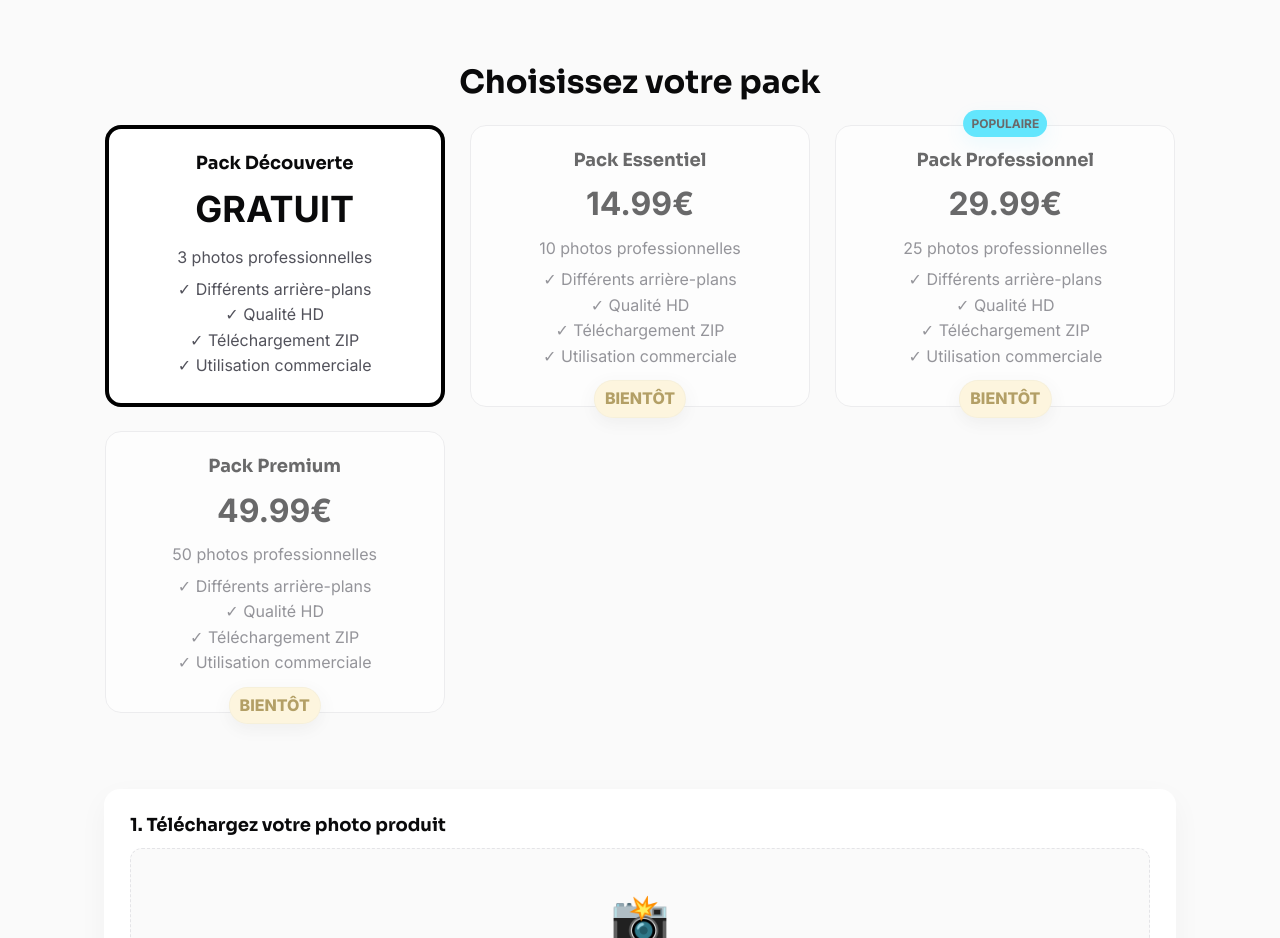
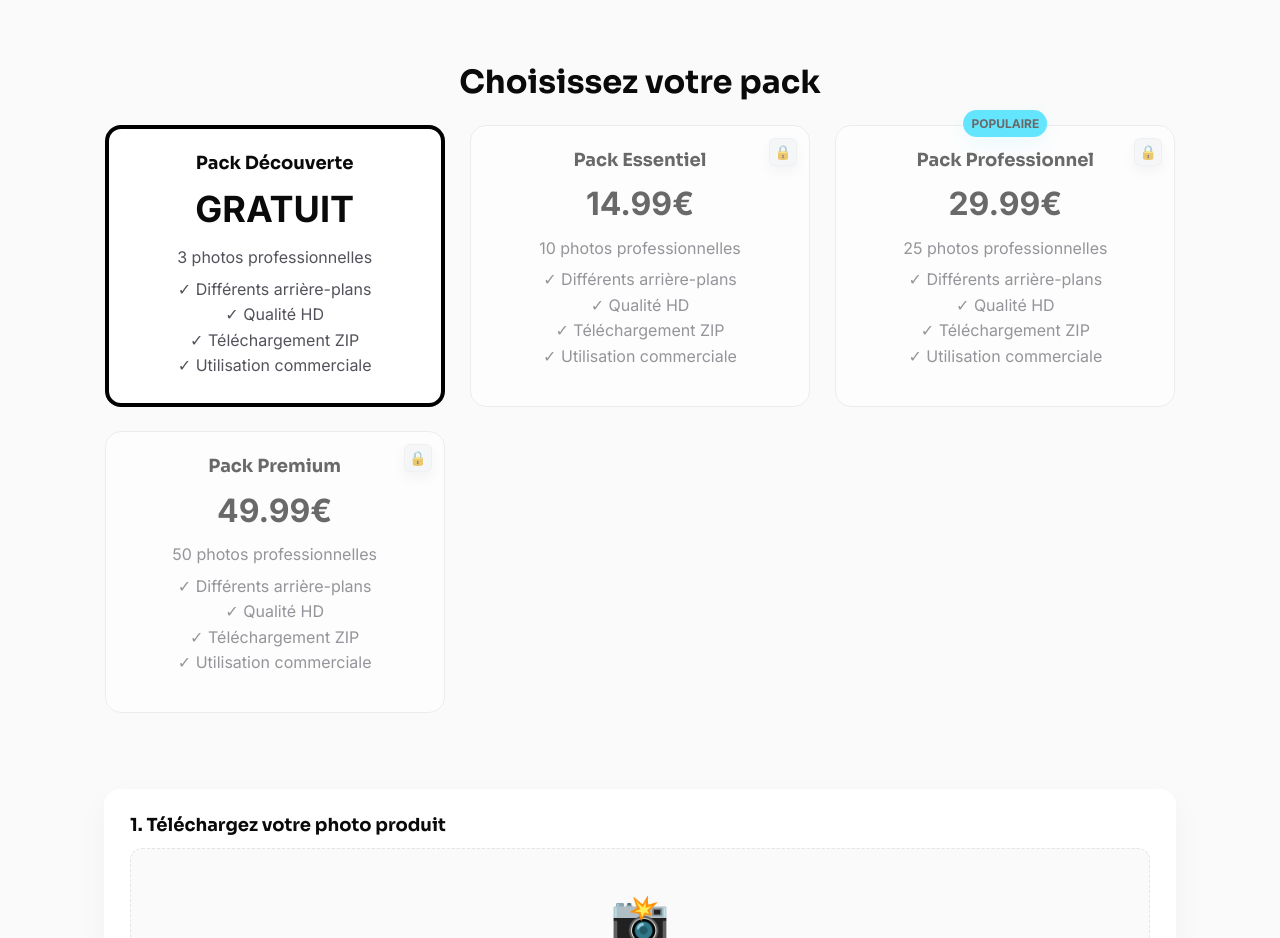
Before and after one commit to yconsulting-cloud/Yuca, a Next.js app: page /shopshots in a window 1280 px wide. Shown: the part 880-1818 px from the top of the page. Built offline with nearby package versions, Linux system fonts and the light colour scheme.

Commit message:
Shopshots: replace 'BIENTÔT' badges with small lock icon and CSS

```diff
--- a/app/shopshots/ShopshotsClient.js
+++ b/app/shopshots/ShopshotsClient.js
@@ -229,7 +229,7 @@ export default function ShopshotsClient() {
             {PLANS.map((plan) => (
               <div key={plan.id} onClick={() => handleSelectPlan(plan)} className={`plan-card ${plan.locked ? 'locked' : ''} ${selectedPlan.id === plan.id ? 'selected' : ''}`}>
                 {plan.popular && <div className="badge-popular">POPULAIRE</div>}
-                {plan.locked && <div className="badge-soon">BIENTÔT</div>}
+                {plan.locked && <div className="badge-lock" aria-hidden>🔒</div>}
                 <div>
                   <h4 className="plan-name">{plan.name}</h4>
                   <div className="plan-price">{plan.price === 0 ? 'GRATUIT' : `${plan.price}€`}</div>
--- a/app/shopshots/shopshots.css
+++ b/app/shopshots/shopshots.css
@@ -106,7 +106,7 @@
 
 /* Badge positions */
 .shopshots-page .badge-popular{position:absolute;left:50%;transform:translateX(-50%);top:-16px;padding:6px 14px;border-radius:9999px;background:linear-gradient(180deg,var(--c-accent),#00c6ea);color:var(--c-bg-dark);font-weight:800;box-shadow:0 6px 20px rgba(0,217,255,0.12);z-index:12}
-.shopshots-page .plan-card .badge-soon{position:absolute;left:50%;transform:translateX(-50%);bottom:-12px;z-index:11;padding:5px 10px;border-radius:9999px;background:#fff3cd;color:#856404;border:1px solid rgba(0,0,0,0.04);box-shadow:0 6px 18px rgba(0,0,0,0.08);font-weight:800}
+.shopshots-page .plan-card .badge-lock{position:absolute;right:12px;top:12px;z-index:11;width:28px;height:28px;display:flex;align-items:center;justify-content:center;border-radius:6px;background:#f3f4f6;color:#6b6b6b;font-size:14px;box-shadow:0 6px 12px rgba(2,6,23,0.06);border:1px solid rgba(0,0,0,0.04)}
 
 
 .shopshots-page .plans-section{padding:var(--sp-12) 0}
```
